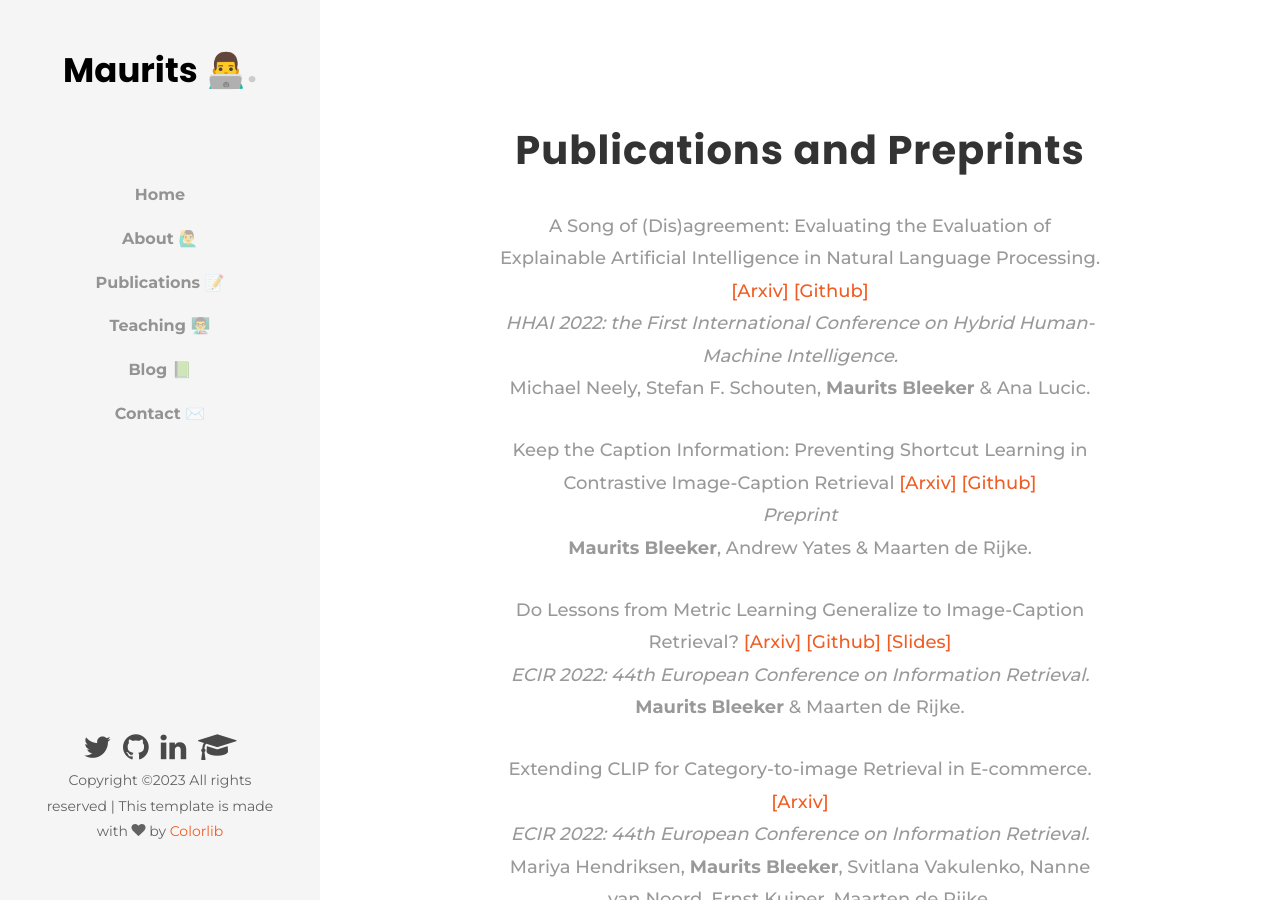
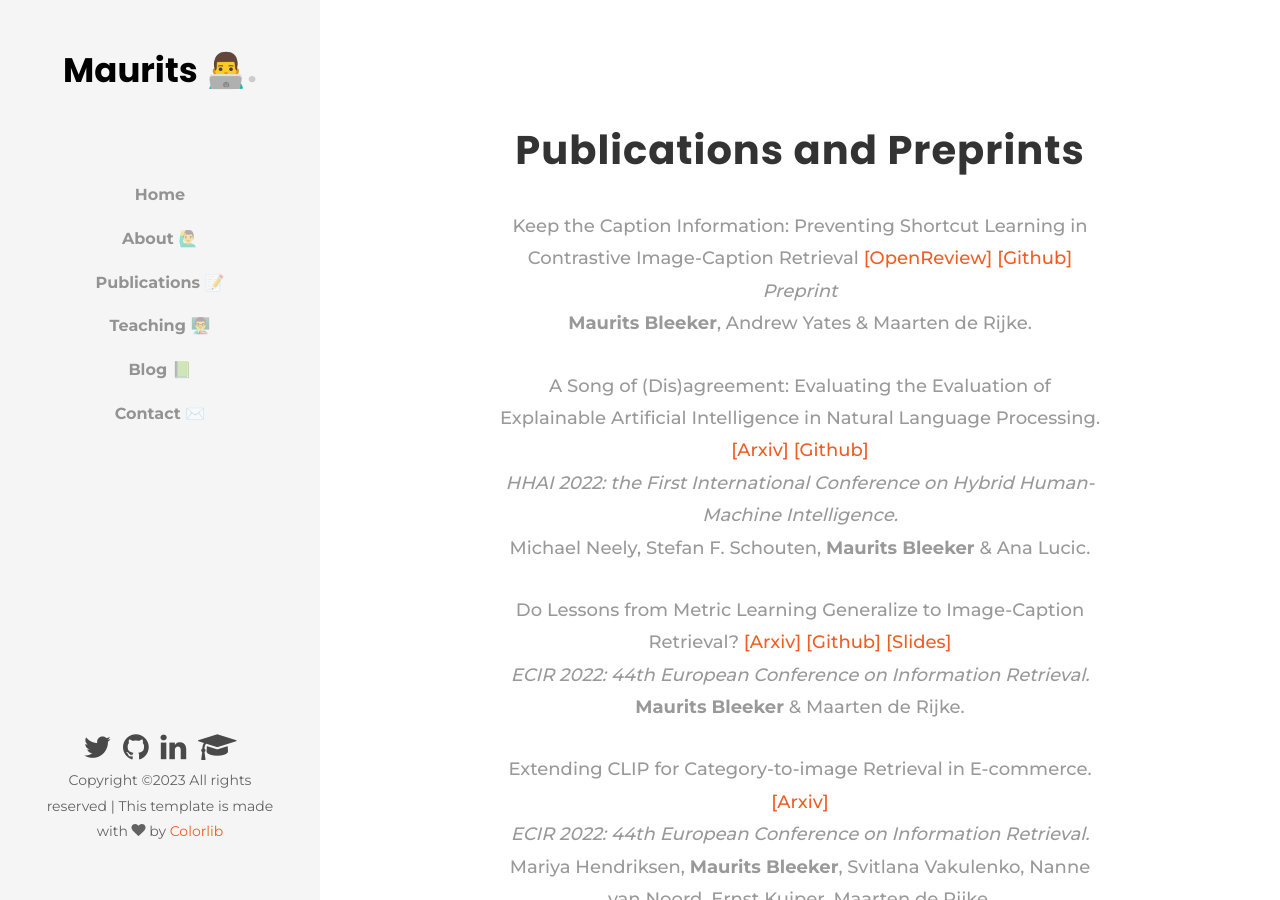
Before and after one commit to MauritsBleeker/mauritsbleeker.github.io, a Jekyll site: the page built from publications.md, in a window 1280 px wide and 900 px high. Built offline with Jekyll 4.4.1, drawn with Linux system fonts in a browser that asks for light colours; some web fonts are replaced; some of the changed lines change nothing that is shown.

```diff
--- a/_layouts/publications.html
+++ b/_layouts/publications.html
@@ -11,6 +11,18 @@
                 <div class="col-md-8 text text-center">
                     <h1 class="mb-4">Publications and Preprints</h1>
                     <div class="publication-block">
+                        <p class="paper-title">Keep the Caption Information: Preventing Shortcut Learning in Contrastive Image-Caption Retrieval
+                            <a href="https://openreview.net/forum?id=T1XtOqrVKn"> [OpenReview] </a>
+                            <a href="https://github.com/MauritsBleeker/reducing-predictive-feature-suppression"> [Github]</a>
+                        </p>
+                        <p class="conference">
+                            <i> Preprint </i>
+                        </p>
+                        <p class="authors">
+                            <b>Maurits Bleeker</b>, Andrew Yates & Maarten de Rijke.
+                        </p>
+                    </div>
+                    <div class="publication-block">
                         <p class="paper-title">A Song of (Dis)agreement: Evaluating the Evaluation of Explainable Artificial Intelligence in Natural Language Processing.
                             <a href="https://arxiv.org/abs/2205.04559"> [Arxiv] </a>
                             <a href="https://github.com/sfschouten/court-of-xai"> [Github]</a>
@@ -20,18 +32,6 @@
                         </p>
                         <p class="authors">
                             Michael Neely, Stefan F. Schouten, <b>Maurits Bleeker</b> & Ana Lucic.
-                        </p>
-                    </div>
-                    <div class="publication-block">
-                        <p class="paper-title">Keep the Caption Information: Preventing Shortcut Learning in Contrastive Image-Caption Retrieval
-                            <a href="https://arxiv.org/abs/2204.13382"> [Arxiv] </a>
-                            <a href="https://github.com/MauritsBleeker/keep-the-caption-info"> [Github]</a>
-                        </p>
-                        <p class="conference">
-                            <i> Preprint </i>
-                        </p>
-                        <p class="authors">
-                            <b>Maurits Bleeker</b>, Andrew Yates & Maarten de Rijke.
                         </p>
                     </div>
                     <div class="publication-block">
```
